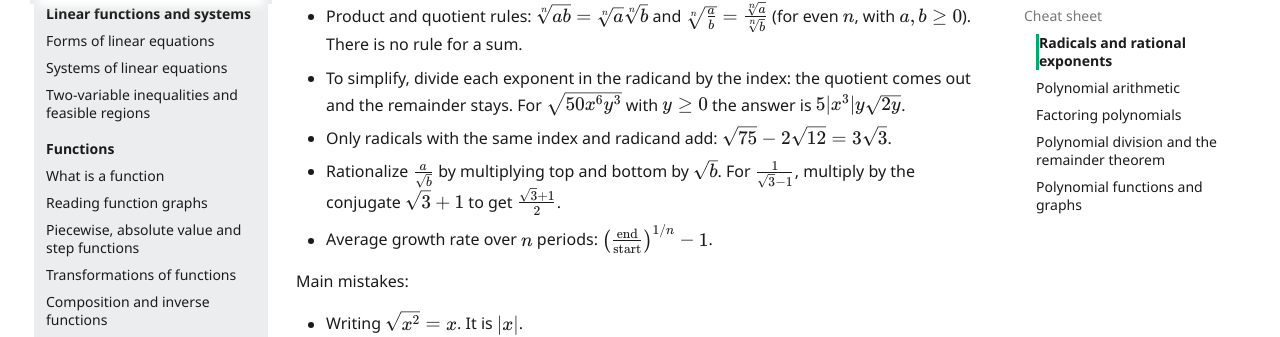
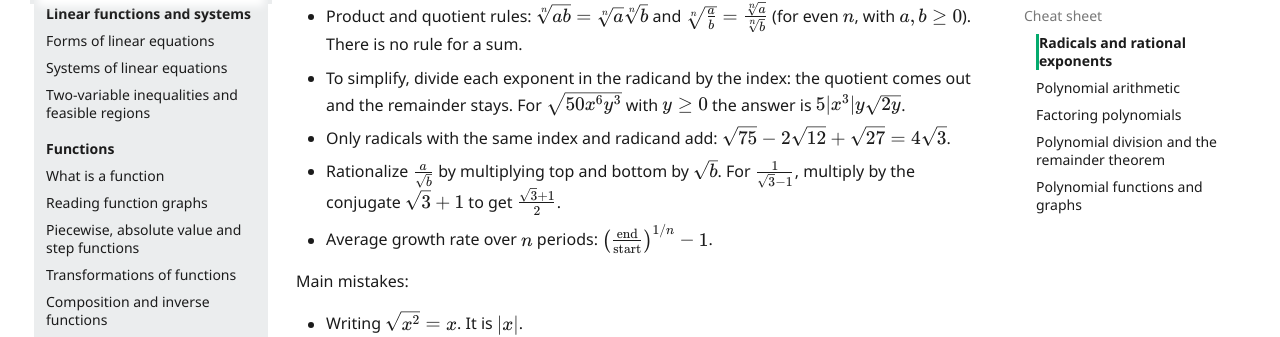
Before and after one commit to faiyaz-svg/MathFromTheGroundUp, an MkDocs documentation site: the page built from docs/03-high-school/04-radicals-and-polynomials/index.md, in a window 1280 px wide and 900 px high, scrolled down 1031 px. Shown: the part 133-470 px from the top of the window. Built offline with MkDocs 1.6.1 and Material for MkDocs 9.7.7, drawn with Linux system fonts in a browser that asks for light colours; comment, search, counter and statistics services are not loaded.

Commit message:
fix radicals example in cheat sheet

```diff
--- a/docs/03-high-school/04-radicals-and-polynomials/index.md
+++ b/docs/03-high-school/04-radicals-and-polynomials/index.md
@@ -23,7 +23,7 @@ An $n$-th root of $a$ is a number $b$ with $b^n = a$. The principal root $\sqrt[
 
 - Product and quotient rules: $\sqrt[n]{ab} = \sqrt[n]{a}\sqrt[n]{b}$ and $\sqrt[n]{\frac{a}{b}} = \frac{\sqrt[n]{a}}{\sqrt[n]{b}}$ (for even $n$, with $a, b \ge 0$). There is no rule for a sum.
 - To simplify, divide each exponent in the radicand by the index: the quotient comes out and the remainder stays. For $\sqrt{50x^6y^3}$ with $y \ge 0$ the answer is $5\lvert x^3 \rvert y\sqrt{2y}$.
-- Only radicals with the same index and radicand add: $\sqrt{75} - 2\sqrt{12} = 3\sqrt{3}$.
+- Only radicals with the same index and radicand add: $\sqrt{75} - 2\sqrt{12} + \sqrt{27} = 4\sqrt{3}$.
 - Rationalize $\frac{a}{\sqrt{b}}$ by multiplying top and bottom by $\sqrt{b}$. For $\frac{1}{\sqrt{3} - 1}$, multiply by the conjugate $\sqrt{3} + 1$ to get $\frac{\sqrt{3} + 1}{2}$.
 - Average growth rate over $n$ periods: $\left(\frac{\text{end}}{\text{start}}\right)^{1/n} - 1$.
 
```
